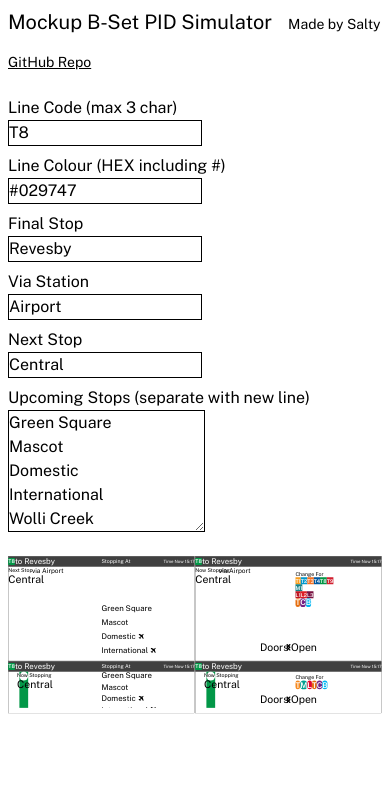
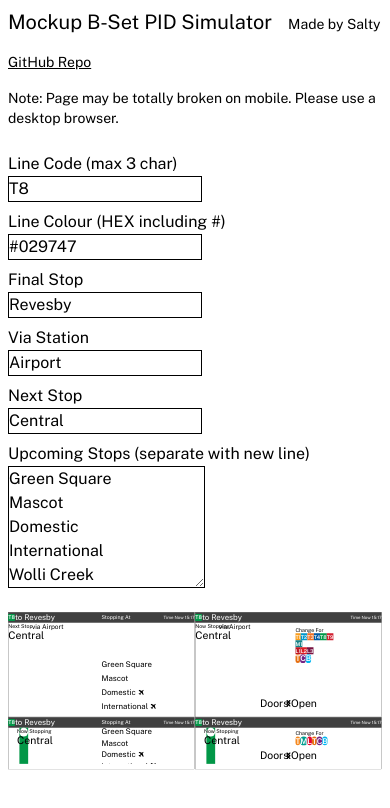
Before and after one commit to wutSalty/b-set-pid, a Next.js app: page / in a window 390 px wide. Shown: the top 808 px of the page. Built offline with nearby package versions, Linux system fonts and the light colour scheme.

Commit message:
added disclaimer that mobile not working

```diff
--- a/src/app/page.tsx
+++ b/src/app/page.tsx
@@ -48,6 +48,7 @@ export default function Home() {
       <p className='text-xl p-2 inline-block'>{"Mockup B-Set PID Simulator"}</p>
       <p className='text-sm p-2 inline-block'>{"Made by Salty"}</p>
       <a className='text-sm m-2 inline-block underline' href='https://github.com/wutSalty/b-set-pid' target="_blank" rel="noopener noreferrer">{"GitHub Repo"}</a>
+      <p className='text-sm m-2'>{"Note: Page may be totally broken on mobile. Please use a desktop browser."}</p>
       <div className='basis-1/5 p-2'>
         <div className='my-2'>
           <label htmlFor="LineCode" className='inline-block w-sm'>Line Code (max 3 char)</label>
```
